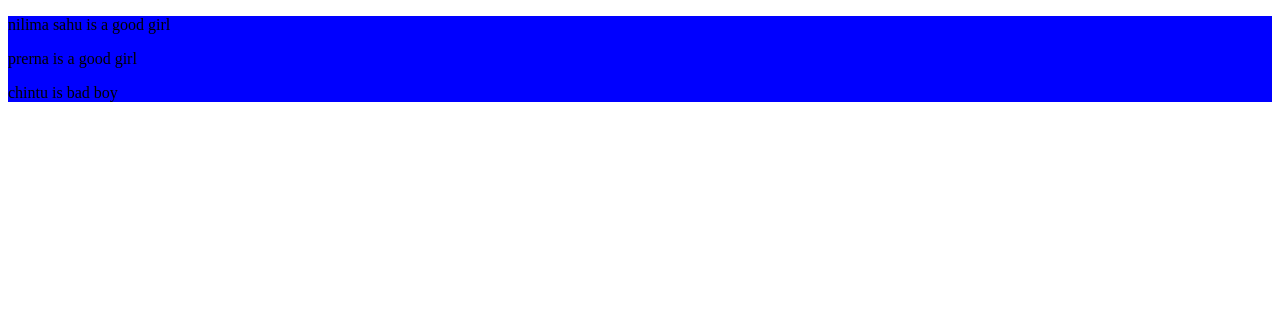
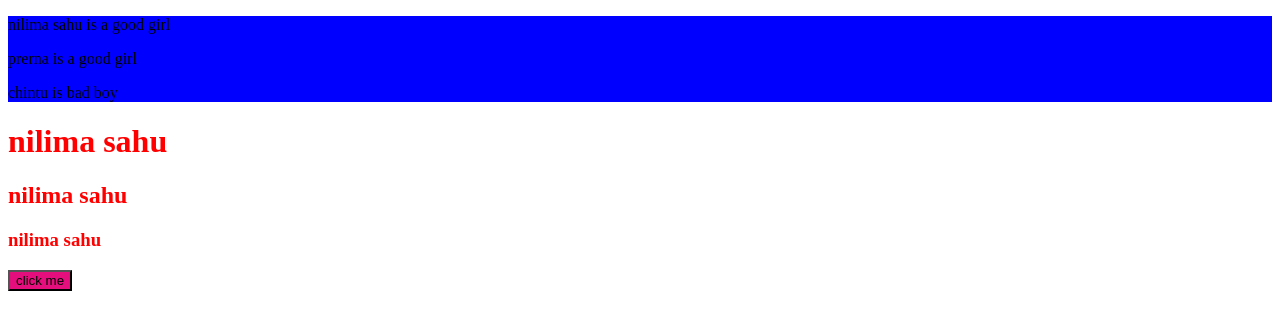
Before and after one commit to nilimaSahu22/ClassRoom, a plain HTML site: page index.html in a window 1280 px wide. Drawn offline with Linux system fonts and the light colour scheme.

Commit message:
practise jquestion done

```diff
--- a/index.html
+++ b/index.html
@@ -5,6 +5,11 @@
     <meta name="viewport" content="width=device-width, initial-scale=1.0">
     <title>ClassRoom</title>
     <link rel="stylesheet" href="style.css">
+    <Style>
+        button{
+            background-color: blue;
+        }
+    </Style>
 </head>
 <body>
     <div id="box">
@@ -12,5 +17,9 @@
         <p>prerna is a good girl</p>
         <p>chintu is bad boy</p>
     </div>
+    <h1 class="heading">nilima sahu</h1>
+    <h2 class="heading">nilima sahu</h2>
+    <h3 class="heading">nilima sahu</h3>
+    <button style="background-color: rgb(228, 15, 125);">click me</button>
 </body>
 </html>
--- a/style.css
+++ b/style.css
@@ -1,3 +1,9 @@
 #box{
     background-color: blue;
 }
+.heading{
+    color: red;
+}
+button{
+    background-color: green;
+}
```
